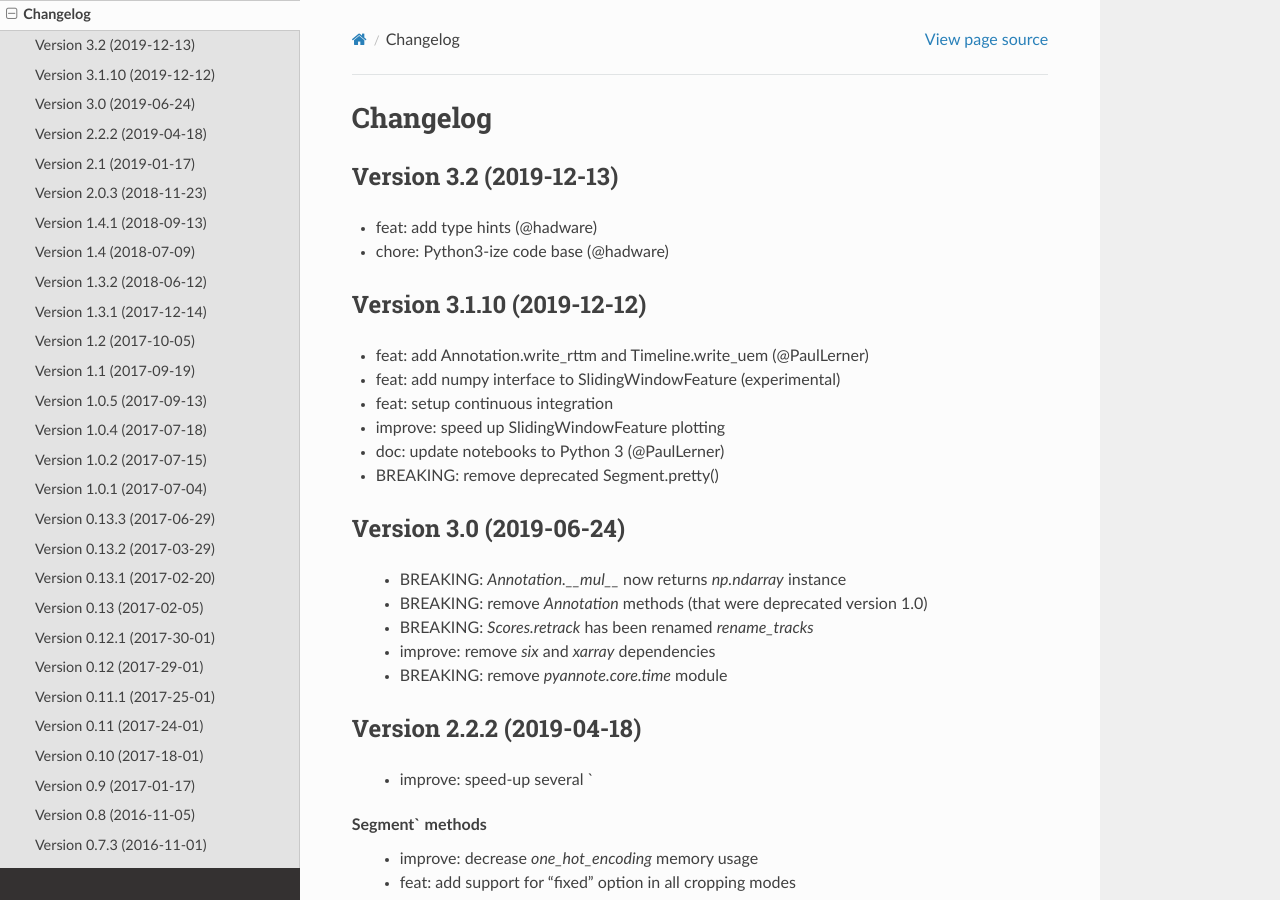
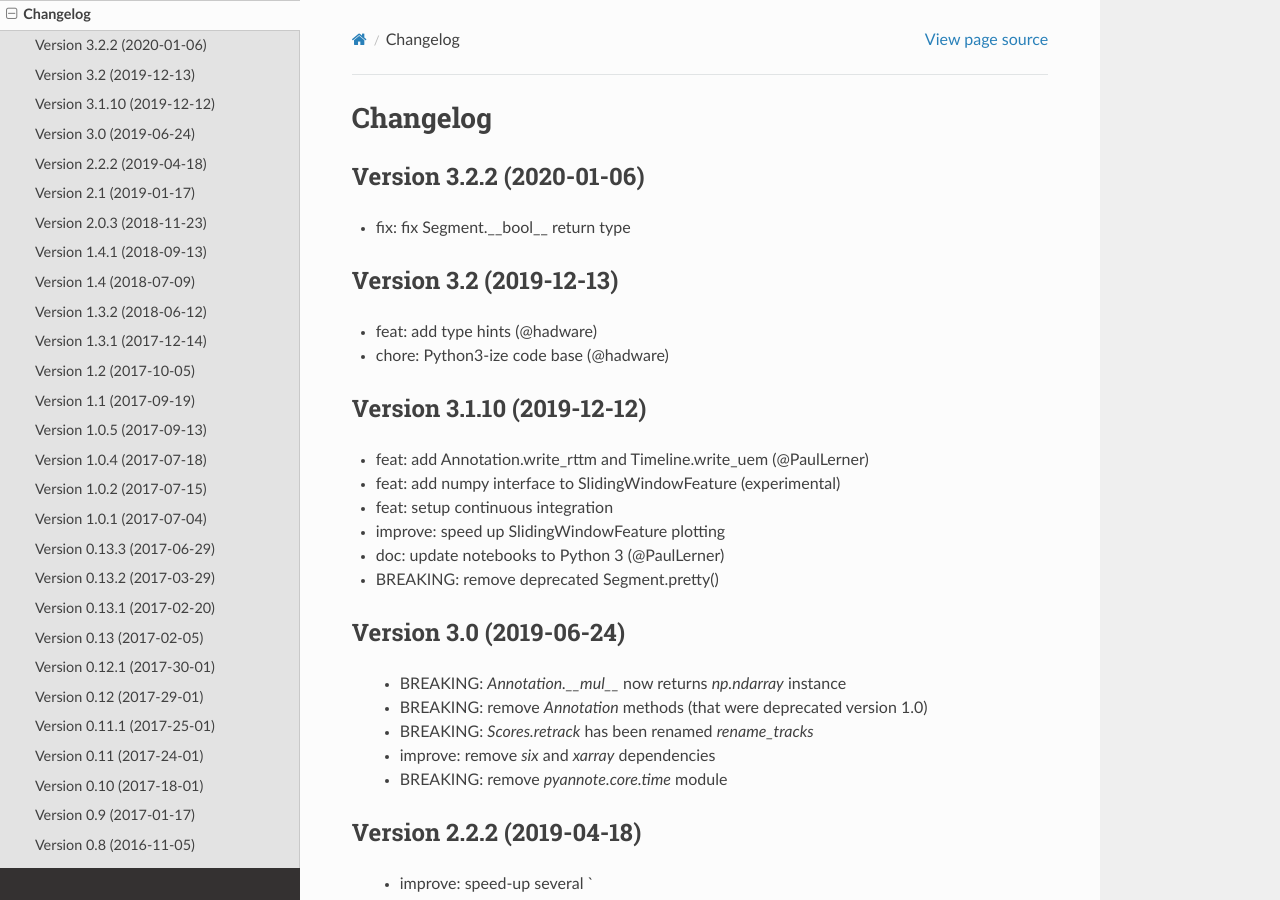
Before and after one commit to pyannote/pyannote-core, a Sphinx documentation site: the page built from doc/source/changelog.rst, in a window 1280 px wide and 900 px high. Built offline with Sphinx 7.4.7 and the Read the Docs theme 2.0.0, drawn with Linux system fonts in a browser that asks for light colours.

Commit message:
doc: update changelog

```diff
--- a/doc/source/changelog.rst
+++ b/doc/source/changelog.rst
@@ -1,6 +1,11 @@
 #########
 Changelog
 #########
+
+Version 3.2.2 (2020-01-06)
+~~~~~~~~~~~~~~~~~~~~~~~~~~
+
+- fix: fix Segment.__bool__ return type
 
 Version 3.2 (2019-12-13)
 ~~~~~~~~~~~~~~~~~~~~~~~~
```
